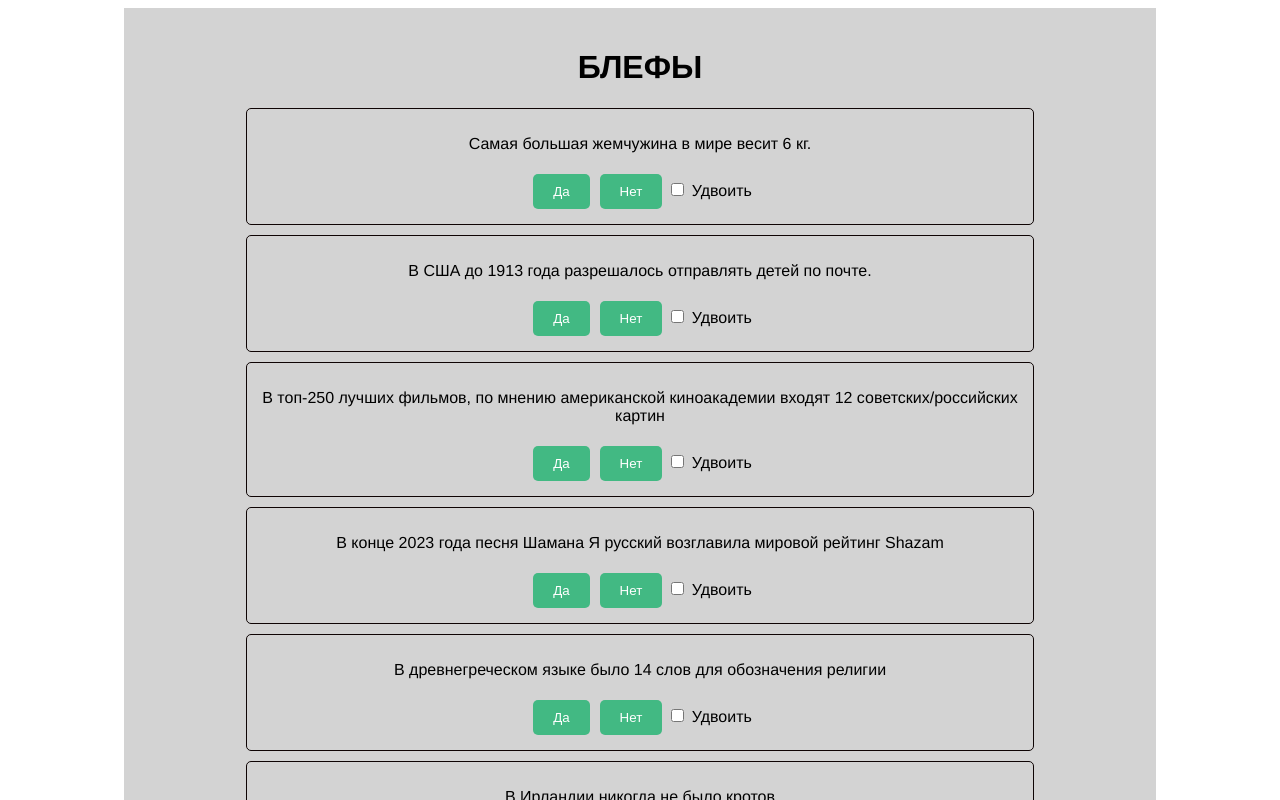
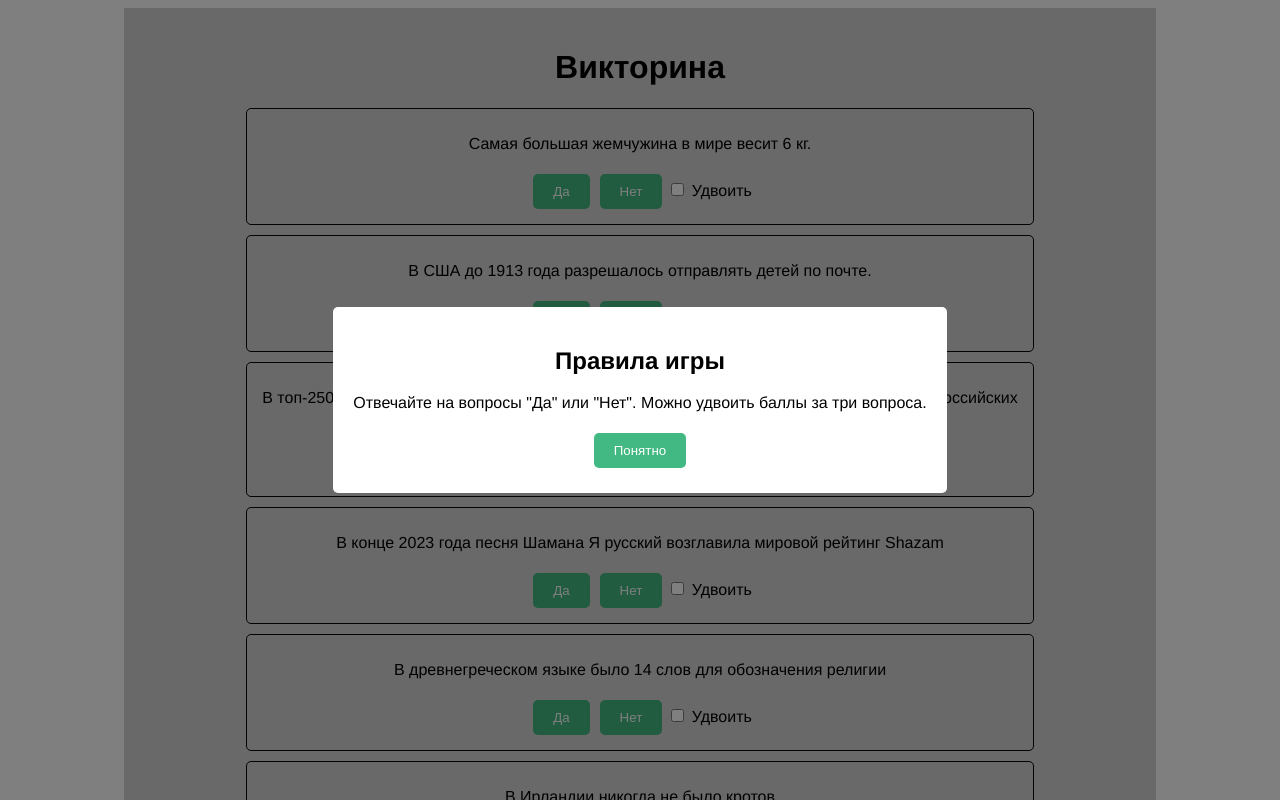
Before and after one commit to BMD63/Bluffs, a Vue app: page / in a window 1280 px wide. Shown: the top 800 px of the page. Built offline with nearby package versions, Linux system fonts and the light colour scheme.

Commit message:
modal added

```diff
--- a/src/App.vue
+++ b/src/App.vue
@@ -1,6 +1,7 @@
 <template>
   <div id="app">
-    <h1>БЛЕФЫ</h1>
+    <Modal v-if="showRules" :show="showRules" @close="closeRules" />
+    <h1>Викторина</h1>
     <div v-if="!quizComplete">
       <Question
         v-for="(question, index) in currentQuestions"
@@ -11,12 +12,12 @@
         @answer="handleAnswer"
         @update-double-points="updateDoublePointsCount"
       />
-      <button v-if="allAnswered" @click="submitAnswers">Ответить</button>
+      <button v-if="allAnswered" @click="submitAnswers">Отправить ответы</button>
     </div>
 
     <div v-else>
       <h2>Результаты</h2>
-      <p>Очки: {{ correctAnswersCount }}</p>
+      <p>Правильных ответов: {{ correctAnswersCount }} из 7</p>
       <div>
         <h3>Правильные ответы:</h3>
         <ul>
@@ -25,22 +26,42 @@
           </li>
         </ul>
       </div>
-      <button @click="startNewQuiz">Следующая карточка</button>
+      <button v-if="!quizFinished" @click="startNewQuiz">Следующая карточка</button>
+      <button v-else @click="restartQuiz">Пройти заново</button>
     </div>
   </div>
 </template>
 
 <script setup>
-import { ref, computed } from "vue";
+import { ref, computed, onMounted } from "vue";
 import { questions } from "./questions";
 import Question from "./components/Question.vue";
-
+import Modal from "./components/Modal.vue";
+const showRules = ref(false);
 const currentQuestions = ref([]);
 const userAnswers = ref([]);
 const quizComplete = ref(false);
 const correctAnswersCount = ref(0);
 const doublePointsCount = ref(0);
 const currentIndex = ref(0);
+const totalScore = ref(0);
+const quizFinished = ref(false);
+
+onMounted(() => {
+  if (!localStorage.getItem("rulesShown")) {
+    showRules.value = true;
+  }
+  const savedScore = localStorage.getItem("totalScore");
+  if (savedScore) {
+    totalScore.value = parseInt(savedScore, 10);
+  }
+  generateOrderedQuestions();
+});
+
+const closeRules = () => {
+  showRules.value = false;
+  localStorage.setItem("rulesShown", "true");
+};
 
 const generateOrderedQuestions = () => {
   currentQuestions.value = questions.slice(currentIndex.value, currentIndex.value + 7).map(q => ({ ...q, doublePoints: false, userAnswered: null }));
@@ -59,25 +80,36 @@ const handleAnswer = ({ index, userAnswer }) => {
 };
 
 const submitAnswers = () => {
-  correctAnswersCount.value = userAnswers.value.reduce((total, answer, index) => {
+  const roundScore = userAnswers.value.reduce((total, answer, index) => {
     const isCorrect = answer === currentQuestions.value[index].correctAnswer;
     const points = isCorrect ? (currentQuestions.value[index].doublePoints ? 2 : 1) : 0;
     return total + points;
   }, 0);
+  totalScore.value += roundScore;
+  localStorage.setItem("totalScore", totalScore.value);
+
+  if (currentIndex.value + 7 >= questions.length) {
+    quizFinished.value = true;
+    localStorage.removeItem("totalScore");
+  }
   quizComplete.value = true;
 };
 
 const startNewQuiz = () => {
   currentIndex.value += 7;
-  if (currentIndex.value >= questions.length) {
-    currentIndex.value = 0;
-  }
+  generateOrderedQuestions();
+};
+
+const restartQuiz = () => {
+  currentIndex.value = 0;
+  totalScore.value = 0;
+  localStorage.removeItem("totalScore");
+  localStorage.removeItem("rulesShown");
+  quizFinished.value = false;
   generateOrderedQuestions();
 };
 
 const allAnswered = computed(() => userAnswers.value.every((answer) => answer !== null));
-
-generateOrderedQuestions();
 </script>
 
 <style>
@@ -104,4 +136,7 @@ button {
 button:hover {
   background-color: #2a8b68;
 }
+.next {
+  margin-bottom: 10px;
+}
 </style>
--- /dev/null
+++ b/src/components/Modal.vue
@@ -0,0 +1,33 @@
+<template>
+    <div v-if="show" class="modal-overlay">
+      <div class="modal">
+        <h2>Правила игры</h2>
+        <p>Отвечайте на вопросы "Да" или "Нет". Можно удвоить баллы за три вопроса.</p>
+        <button @click="$emit('close')">Понятно</button>
+      </div>
+    </div>
+  </template>
+
+  <script setup>
+  const props = defineProps({ show: Boolean });
+  </script>
+
+  <style scoped>
+  .modal-overlay {
+    position: fixed;
+    top: 0;
+    left: 0;
+    width: 100%;
+    height: 100%;
+    background: rgba(0, 0, 0, 0.5);
+    display: flex;
+    justify-content: center;
+    align-items: center;
+  }
+  .modal {
+    background: white;
+    padding: 20px;
+    border-radius: 5px;
+    text-align: center;
+  }
+  </style>
```
